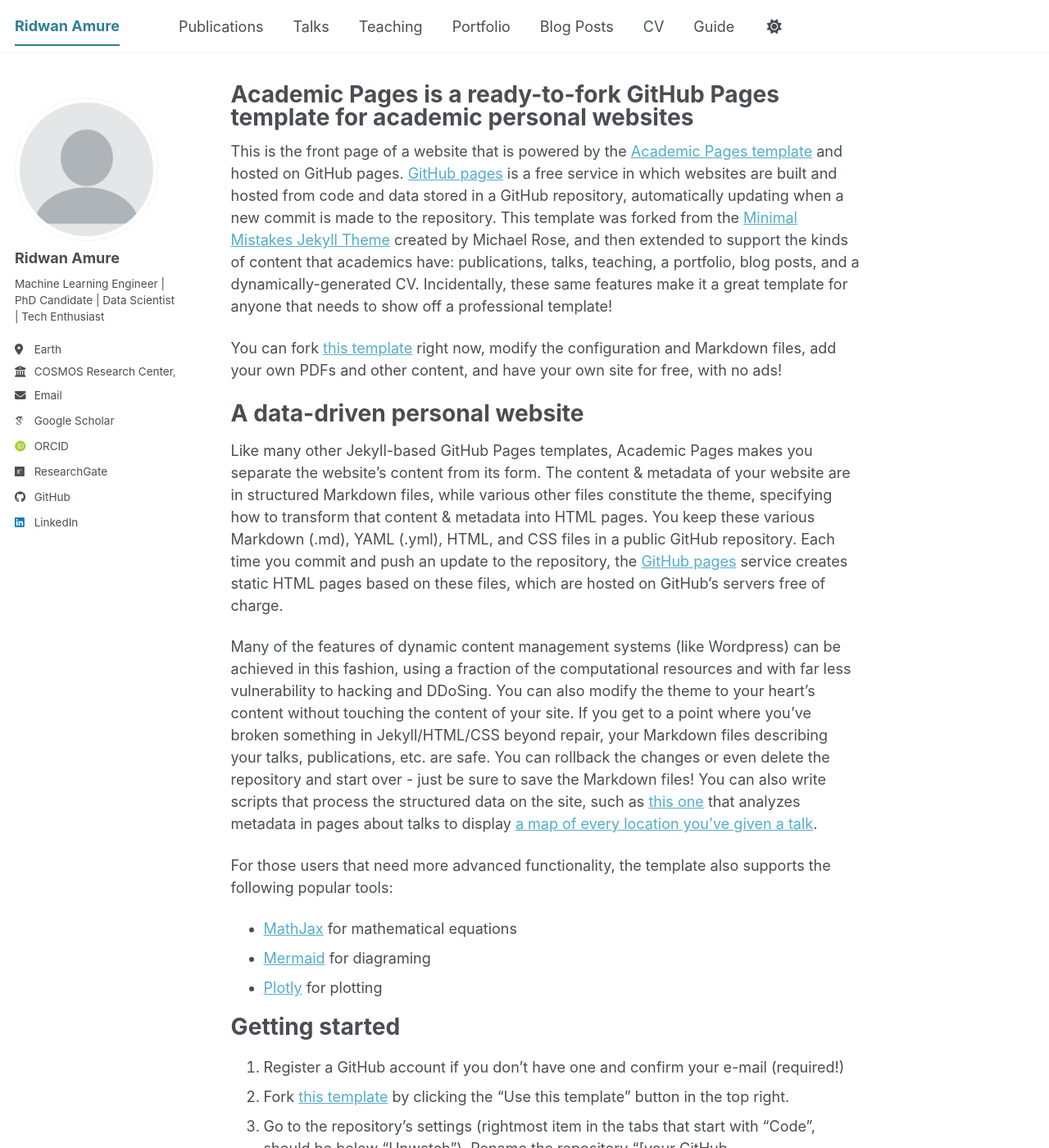
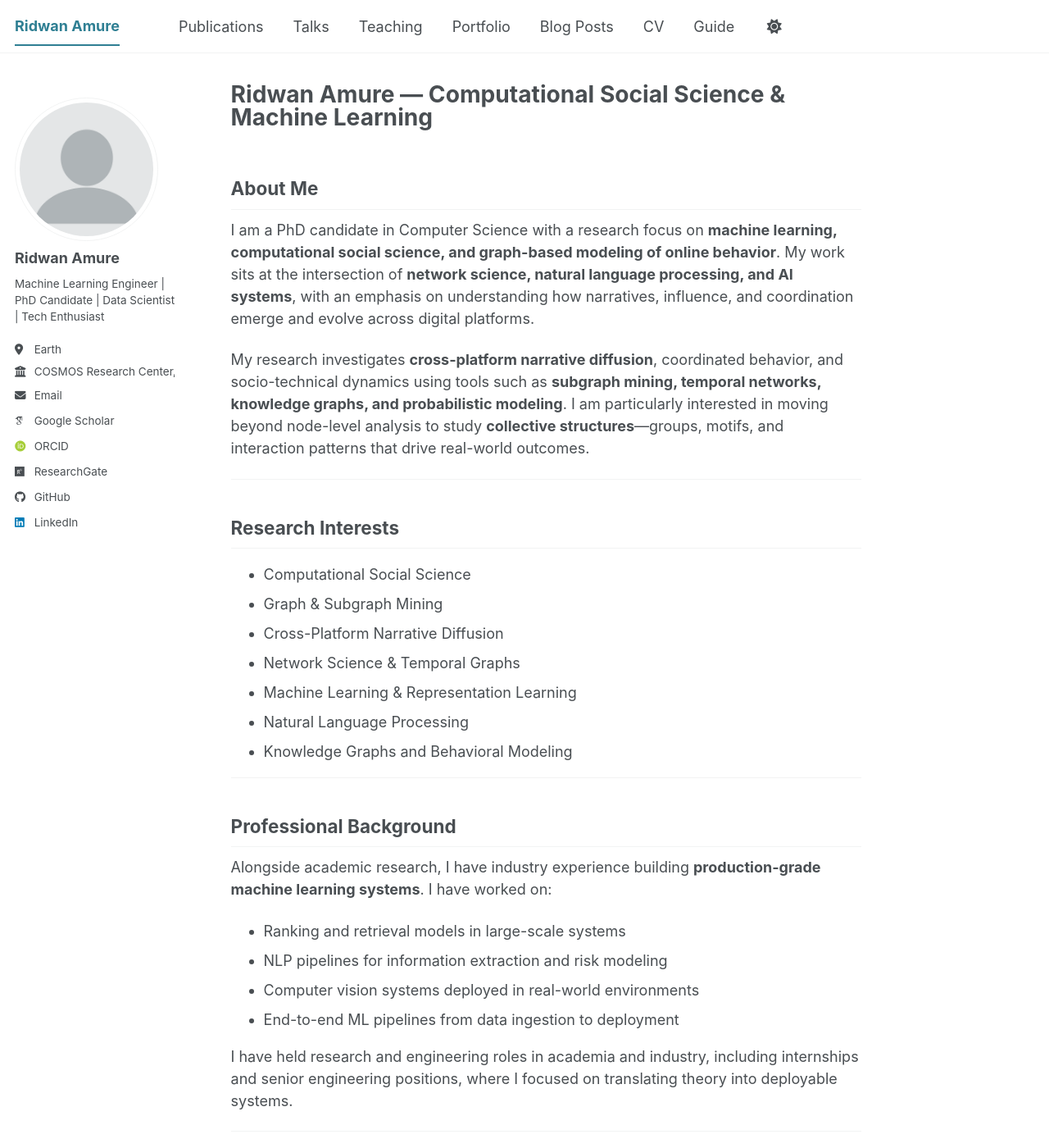
Before and after one commit to instabaines/instabaines.github.io, a Jekyll site: the page built from _pages/about.md, in a window 1280 px wide and 1400 px high. Shown: the whole window at 82% size. Built offline with Jekyll 4.4.1, drawn with Linux system fonts in a browser that asks for light colours; some web fonts are replaced; a script bundle is joined from its source files by our own code; library files that are not in the unit come from our copies; some of the changed text lies outside the part shown.

Commit message:
update about

```diff
--- a/_pages/about.md
+++ b/_pages/about.md
@@ -1,56 +1,68 @@
 ---
 permalink: /
-title: "Academic Pages is a ready-to-fork GitHub Pages template for academic personal websites"
+title: "Ridwan Amure — Computational Social Science & Machine Learning"
 author_profile: true
 redirect_from:
   - /about/
   - /about.html
 ---
 
-This is the front page of a website that is powered by the [Academic Pages template](https://github.com/academicpages/academicpages.github.io) and hosted on GitHub pages. [GitHub pages](https://pages.github.com) is a free service in which websites are built and hosted from code and data stored in a GitHub repository, automatically updating when a new commit is made to the repository. This template was forked from the [Minimal Mistakes Jekyll Theme](https://mmistakes.github.io/minimal-mistakes/) created by Michael Rose, and then extended to support the kinds of content that academics have: publications, talks, teaching, a portfolio, blog posts, and a dynamically-generated CV. Incidentally, these same features make it a great template for anyone that needs to show off a professional template!
+## About Me
 
- You can fork [this template](https://github.com/academicpages/academicpages.github.io) right now, modify the configuration and Markdown files, add your own PDFs and other content, and have your own site for free, with no ads!
+I am a PhD candidate in Computer Science with a research focus on **machine learning, computational social science, and graph-based modeling of online behavior**. My work sits at the intersection of **network science, natural language processing, and AI systems**, with an emphasis on understanding how narratives, influence, and coordination emerge and evolve across digital platforms.
 
-A data-driven personal website
-======
-Like many other Jekyll-based GitHub Pages templates, Academic Pages makes you separate the website's content from its form. The content & metadata of your website are in structured Markdown files, while various other files constitute the theme, specifying how to transform that content & metadata into HTML pages. You keep these various Markdown (.md), YAML (.yml), HTML, and CSS files in a public GitHub repository. Each time you commit and push an update to the repository, the [GitHub pages](https://pages.github.com/) service creates static HTML pages based on these files, which are hosted on GitHub's servers free of charge.
+My research investigates **cross-platform narrative diffusion**, coordinated behavior, and socio-technical dynamics using tools such as **subgraph mining, temporal networks, knowledge graphs, and probabilistic modeling**. I am particularly interested in moving beyond node-level analysis to study **collective structures**—groups, motifs, and interaction patterns that drive real-world outcomes.
 
-Many of the features of dynamic content management systems (like Wordpress) can be achieved in this fashion, using a fraction of the computational resources and with far less vulnerability to hacking and DDoSing. You can also modify the theme to your heart's content without touching the content of your site. If you get to a point where you've broken something in Jekyll/HTML/CSS beyond repair, your Markdown files describing your talks, publications, etc. are safe. You can rollback the changes or even delete the repository and start over - just be sure to save the Markdown files! You can also write scripts that process the structured data on the site, such as [this one](https://github.com/academicpages/academicpages.github.io/blob/master/talkmap.ipynb) that analyzes metadata in pages about talks to display [a map of every location you've given a talk](https://academicpages.github.io/talkmap.html).
+---
 
-For those users that need more advanced functionality, the template also supports the following popular tools:
-- [MathJax](https://www.mathjax.org/) for mathematical equations
-- [Mermaid](https://mermaid.js.org/) for diagraming
-- [Plotly](https://plotly.com/javascript/) for plotting
+## Research Interests
 
-Getting started
-======
-1. Register a GitHub account if you don't have one and confirm your e-mail (required!)
-1. Fork [this template](https://github.com/academicpages/academicpages.github.io) by clicking the "Use this template" button in the top right.
-1. Go to the repository's settings (rightmost item in the tabs that start with "Code", should be below "Unwatch"). Rename the repository "[your GitHub username].github.io", which will also be your website's URL.
-1. Set site-wide configuration and create content & metadata (see below -- also see [this set of diffs](https://archive.is/3TPas) showing what files were changed to set up [an example site](https://getorg-testacct.github.io) for a user with the username "getorg-testacct")
-1. Upload any files (like PDFs, .zip files, etc.) to the files/ directory. They will appear at https://[your GitHub username].github.io/files/example.pdf.
-1. Check status by going to the repository settings, in the "GitHub pages" section
+- Computational Social Science
+- Graph & Subgraph Mining
+- Cross-Platform Narrative Diffusion
+- Network Science & Temporal Graphs
+- Machine Learning & Representation Learning
+- Natural Language Processing
+- Knowledge Graphs and Behavioral Modeling
 
-Site-wide configuration
-------
-The main configuration file for the site is in the base directory in [_config.yml](https://github.com/academicpages/academicpages.github.io/blob/master/_config.yml), which defines the content in the sidebars and other site-wide features. You will need to replace the default variables with ones about yourself and your site's github repository. The configuration file for the top menu is in [_data/navigation.yml](https://github.com/academicpages/academicpages.github.io/blob/master/_data/navigation.yml). For example, if you don't have a portfolio or blog posts, you can remove those items from that navigation.yml file to remove them from the header.
+---
 
-Create content & metadata
-------
-For site content, there is one Markdown file for each type of content, which are stored in directories like _publications, _talks, _posts, _teaching, or _pages. For example, each talk is a Markdown file in the [_talks directory](https://github.com/academicpages/academicpages.github.io/tree/master/_talks). At the top of each Markdown file is structured data in YAML about the talk, which the theme will parse to do lots of cool stuff. The same structured data about a talk is used to generate the list of talks on the [Talks page](https://academicpages.github.io/talks), each [individual page](https://academicpages.github.io/talks/2012-03-01-talk-1) for specific talks, the talks section for the [CV page](https://academicpages.github.io/cv), and the [map of places you've given a talk](https://academicpages.github.io/talkmap.html) (if you run this [python file](https://github.com/academicpages/academicpages.github.io/blob/master/talkmap.py) or [Jupyter notebook](https://github.com/academicpages/academicpages.github.io/blob/master/talkmap.ipynb), which creates the HTML for the map based on the contents of the _talks directory).
+## Professional Background
 
-**Markdown generator**
+Alongside academic research, I have industry experience building **production-grade machine learning systems**. I have worked on:
 
-The repository includes [a set of Jupyter notebooks](https://github.com/academicpages/academicpages.github.io/tree/master/markdown_generator
-) that converts a CSV containing structured data about talks or presentations into individual Markdown files that will be properly formatted for the Academic Pages template. The sample CSVs in that directory are the ones I used to create my own personal website at stuartgeiger.com. My usual workflow is that I keep a spreadsheet of my publications and talks, then run the code in these notebooks to generate the Markdown files, then commit and push them to the GitHub repository.
+- Ranking and retrieval models in large-scale systems
+- NLP pipelines for information extraction and risk modeling
+- Computer vision systems deployed in real-world environments
+- End-to-end ML pipelines from data ingestion to deployment
 
-How to edit your site's GitHub repository
-------
-Many people use a git client to create files on their local computer and then push them to GitHub's servers. If you are not familiar with git, you can directly edit these configuration and Markdown files directly in the github.com interface. Navigate to a file (like [this one](https://github.com/academicpages/academicpages.github.io/blob/master/_talks/2012-03-01-talk-1.md) and click the pencil icon in the top right of the content preview (to the right of the "Raw | Blame | History" buttons). You can delete a file by clicking the trashcan icon to the right of the pencil icon. You can also create new files or upload files by navigating to a directory and clicking the "Create new file" or "Upload files" buttons.
+I have held research and engineering roles in academia and industry, including internships and senior engineering positions, where I focused on translating theory into deployable systems.
 
-Example: editing a Markdown file for a talk
-![Editing a Markdown file for a talk](/images/editing-talk.png)
+---
 
-For more info
-------
-More info about configuring Academic Pages can be found in [the guide](https://academicpages.github.io/markdown/), the [growing wiki](https://github.com/academicpages/academicpages.github.io/wiki), and you can always [ask a question on GitHub](https://github.com/academicpages/academicpages.github.io/discussions). The [guides for the Minimal Mistakes theme](https://mmistakes.github.io/minimal-mistakes/docs/configuration/) (which this theme was forked from) might also be helpful.
+## About This Website
+
+This website serves as a **research and writing hub** where I share:
+
+- Research ideas, methods, and technical notes
+- Articles on graph mining, network analysis, and ML systems
+- Open-source tools and libraries
+- Talks, workshops, and invited lectures
+
+The goal is to make **complex ideas accessible**, connect theory with practice, and document ongoing work in a transparent and reproducible way.
+
+---
+
+## Open Source & Writing
+
+I actively develop and maintain open-source tools related to **graph mining and network analysis**, and I write regularly about the intuition behind algorithms that are often perceived as purely theoretical.
+
+If you are interested in **graphs, machine learning, or understanding complex digital systems**, you are in the right place.
+
+---
+
+## Get in Touch
+
+- **LinkedIn:** https://linkedin.com/in/ridwan-amure
+
+I am always open to collaborations, discussions, and feedback—especially at the intersection of **AI, society, and networked systems**.
```
